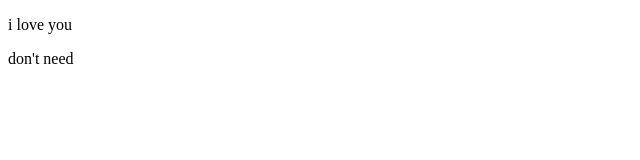
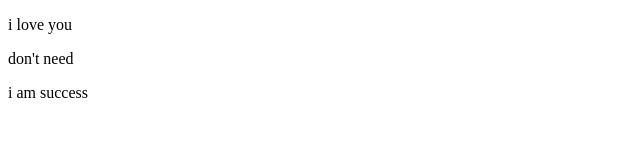
Before and after one commit to tusher82533/my-first-website, a plain HTML site: page index.html in a window 1280 px wide. Shown: the full height of the page, 0-640 px from the left. Drawn offline with Linux system fonts and the light colour scheme.

Commit message:
new word

```diff
--- a/index.html
+++ b/index.html
@@ -9,5 +9,6 @@
 <body>
     <p>i love you</p>
     <p> don't need</p>
+    <p>i am success</p>
 </body>
 </html>
```
